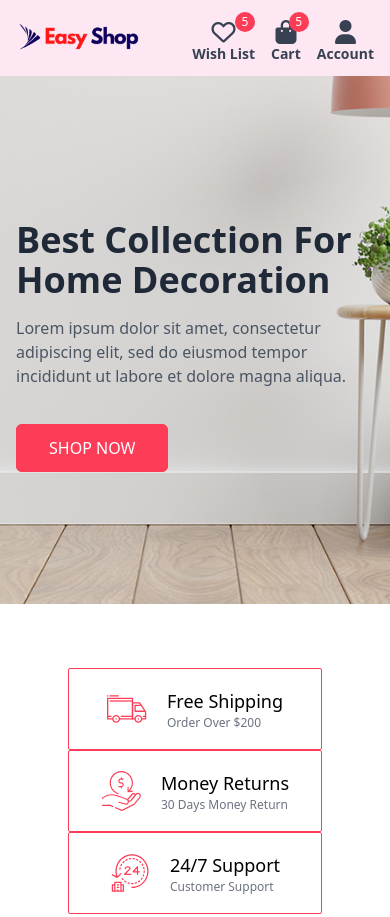
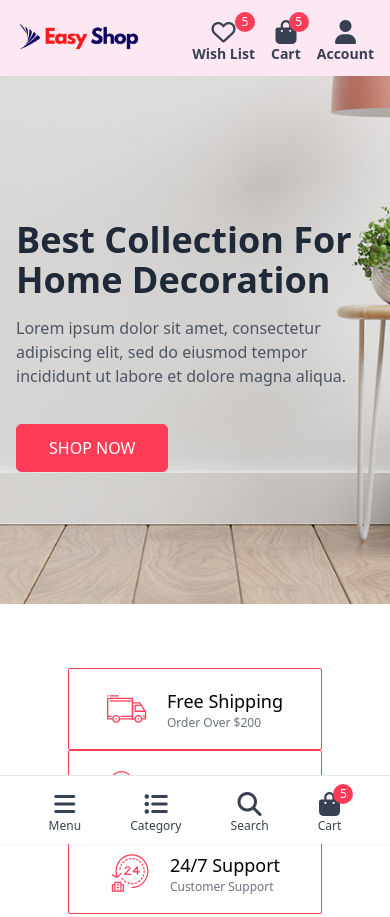
Before and after one commit to Youngwook-Jeon/tailwind-css-lab, a website: page ecommerce/index.html in a window 390 px wide. Shown: the top 917 px of the page. Drawn offline with Linux system fonts and the light colour scheme.

Commit message:
Add a menu bar for mobile env

```diff
--- a/ecommerce/index.html
+++ b/ecommerce/index.html
@@ -111,6 +111,41 @@
             </div>
         </div>
     </nav>
+
+    <!-- Mobile Menu Bar -->
+    <div class="fixed w-full border-t border-gray-200 shadow-sm bg-white py-3 bottom-0 left-0 flex justify-around items-start px-6 lg:hidden">
+        <a href="javascript:void(0)" class="block text-center text-gray-700 hover:text-primary transition relative">
+            <div class="text-2xl" id="menuBar">
+                <i class="fas fa-bars"></i>
+            </div>
+            <div class="text-xs leading-3">Menu</div>
+        </a>
+
+        <a href="" class="block text-center text-gray-700 hover:text-primary transition relative">
+            <div class="text-2xl">
+                <i class="fas fa-list-ul"></i>
+            </div>
+            <div class="text-xs leading-3">Category</div>
+        </a>
+
+        <a href="" class="block text-center text-gray-700 hover:text-primary transition relative">
+            <div class="text-2xl">
+                <i class="fas fa-search"></i>
+            </div>
+            <div class="text-xs leading-3">Search</div>
+        </a>
+
+        <a href="" class="block text-center text-gray-700 hover:text-primary transition relative">
+            <span class="absolute -right-3 -top-1 w-5 h-5 rounded-full flex items-center justify-center bg-primary text-white text-xs">
+                5
+            </span>
+            <div class="text-2xl">
+                <i class="fas fa-shopping-bag"></i>
+            </div>
+            <div class="text-xs leading-3">Cart</div>
+        </a>
+    </div>
+    <!-- End Mobile Menu Bar -->
 
     <div class="bg-cover bg-no-repeat bg-center py-36 relative" style="background-image: url('/images/banner-bg.jpg');">
         <div class="container">
```
Also changed, not shown: ecommerce/output/tailwind.css.
